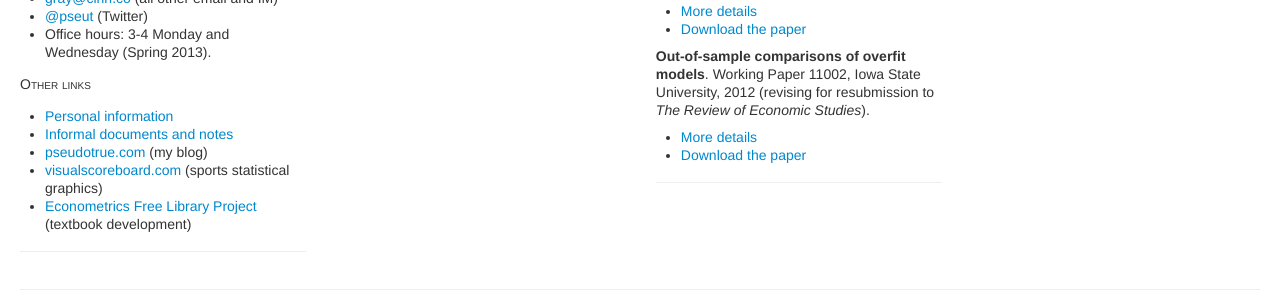
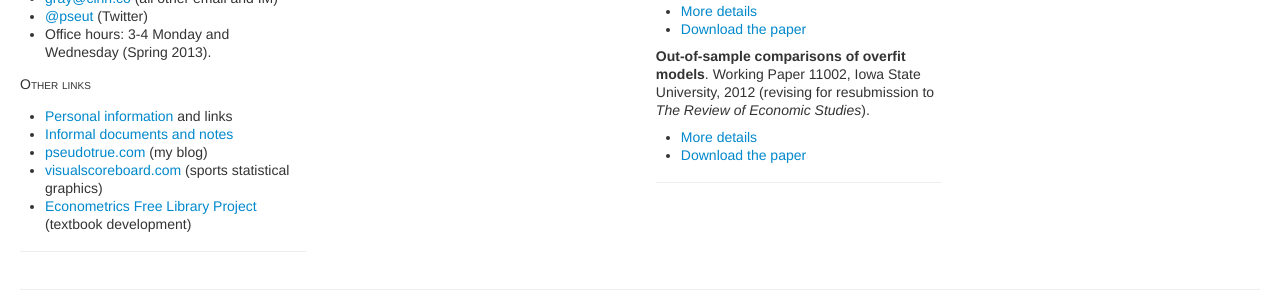
Before and after one commit to mmkuang/grayclhn.github.io, a Jekyll site: the page built from index.html, in a window 1280 px wide. Shown: the part 601-901 px from the top of the page. Built offline with Jekyll 4.4.1, drawn with Linux system fonts in a browser that asks for light colours.

Commit message:
Another website tweak

```diff
--- a/index.html
+++ b/index.html
@@ -39,7 +39,7 @@ title: "Gray Calhoun's website"
 	  <li>Office hours: 3-4 Monday and Wednesday (Spring 2013).</li>
       </ul></li>
       <li><h3>Other links</h3><ul>
-	  <li><a href="/about">Personal information</a></li>
+	  <li><a href="/about">Personal information</a> and links</li>
 	  <li><a href="/notes">Informal documents and notes</a></li>
 	  <li><a href="http://pseudotrue.com">pseudotrue.com</a> (my blog)</li>
 	  <li><a href="http://visualscoreboard.com">visualscoreboard.com</a> (sports statistical graphics)</li>
```
